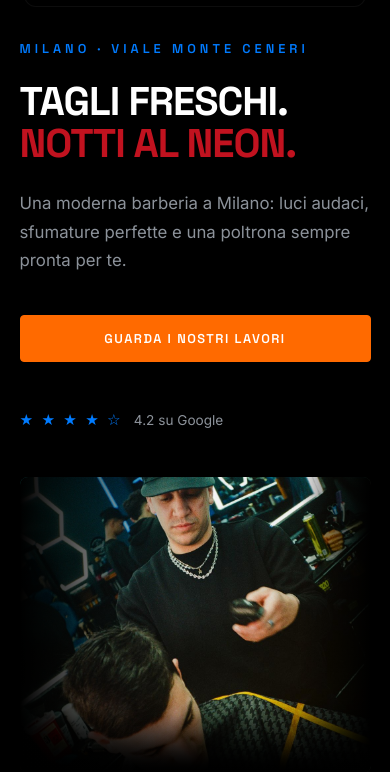
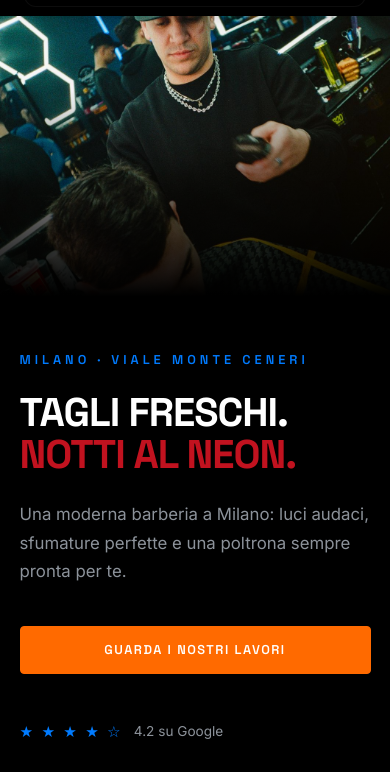
Before and after one commit to Malaka-Gonawala/Shitos_Barber, a website: page index.html in a window 390 px wide. Shown: the part 72-844 px from the top of the page. Drawn offline with Linux system fonts and the light colour scheme; a script that the page names is missing.

Commit message:
9th commit

```diff
--- a/css/style.css
+++ b/css/style.css
@@ -896,12 +896,22 @@ a {
 @media (max-width: 900px) {
   .hero {
     grid-template-columns: 1fr;
-    padding-top: 7rem;
+    padding: 5.5rem 0 2rem;
+    gap: 2.5rem;
+  }
+
+  .hero-text {
+    padding: 0 5%;
   }
 
   .hero-image {
+    grid-row: 1;
     height: 50vh;
-    border-radius: 8px;
+    border-radius: 0;
+  }
+
+  .hero-image::after {
+    background: linear-gradient(to bottom, transparent 25%, #000000 95%) !important;
   }
 
   .services-header {
@@ -975,7 +985,7 @@ a {
 
   .hero {
     min-height: auto;
-    padding: 7rem 5% 3rem;
+    padding: 5.5rem 0 2rem;
   }
 
   .hero-title {
```
